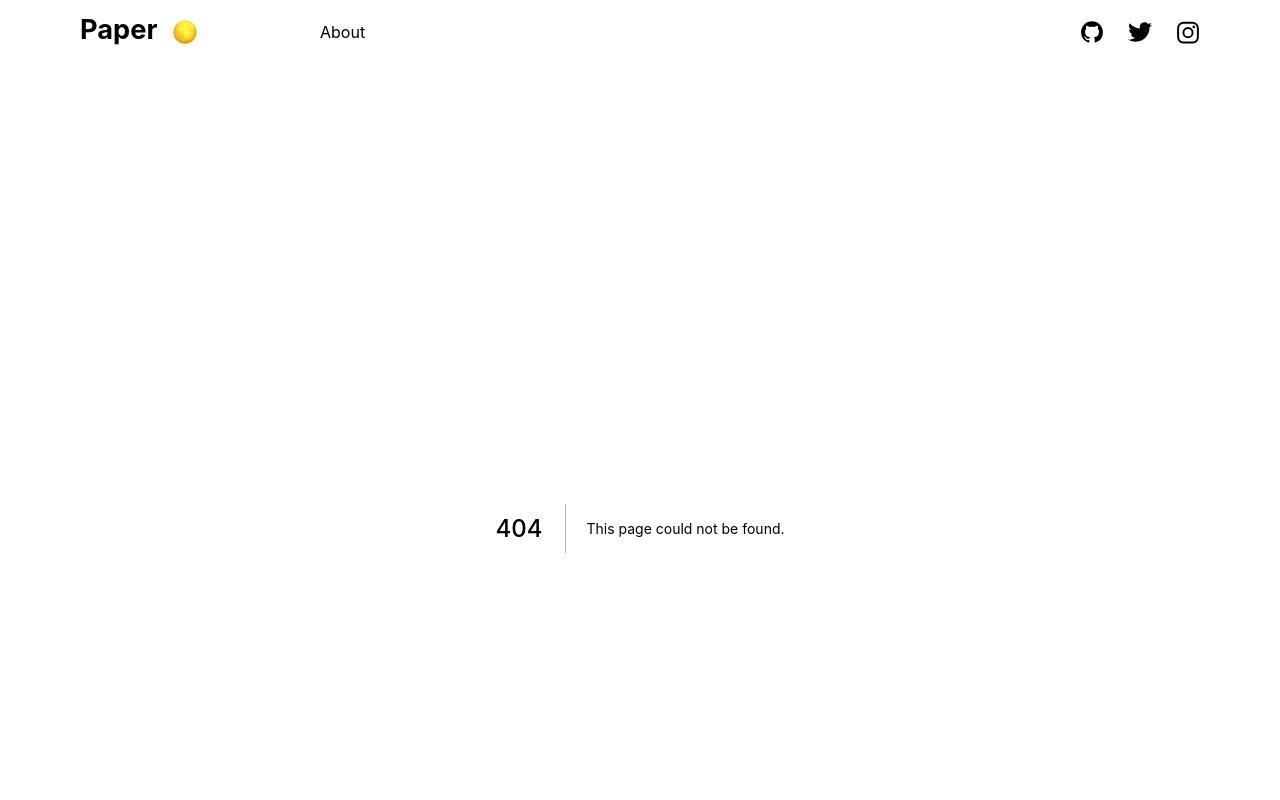
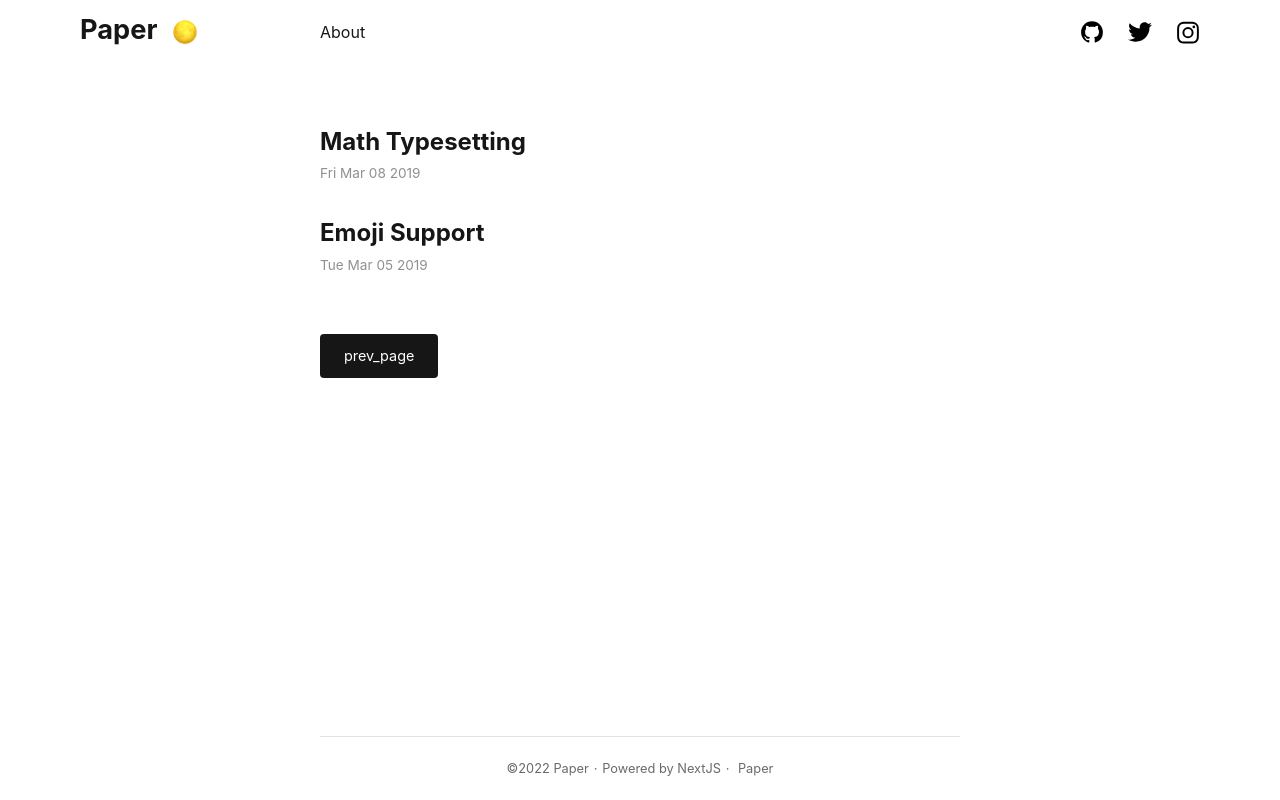
Before and after one commit to raeperd/nextjs-paper, a Next.js app: page /page/2 in a window 1280 px wide. Before the commit this address had no page. Shown: the top 800 px of the page. Built offline with nearby package versions, Linux system fonts and the light colour scheme.

Commit message:
#21 Implements pagination with url parameter

```diff
--- /dev/null
+++ b/components/ArticleListView.tsx
@@ -0,0 +1,65 @@
+import Head from 'next/head';
+import Link from 'next/link';
+import { ArticlePreview } from '../lib/article';
+
+export default function ArticleListView(
+  { siteName, articles, pageNumber, isFirstPage, isLastPage }: ArticleListViewProps,
+) {
+  return (
+    <>
+      <Head>
+        <title>{siteName}</title>
+      </Head>
+      {articles
+        .map((article) => <ArticlePreviewItem article={article} key={article.slug} />)}
+      <nav className="main-nav">
+        {!isFirstPage && (
+          <PrevButton currentPageNumber={pageNumber} />
+        )}
+        {!isLastPage && (
+          <NextButton currentPageNumber={pageNumber} />
+        ) }
+      </nav>
+    </>
+  )
+}
+
+function ArticlePreviewItem({ article }: {article: ArticlePreview}) {
+  return (
+    <article className="post-entry">
+      <h2>{article.title}</h2>
+      <time>{article.date}</time>
+      <Link href={`/articles/${article.slug}`}>
+        {/* eslint-disable-next-line jsx-a11y/anchor-has-content */}
+        <a />
+      </Link>
+    </article>
+  )
+}
+
+function PrevButton({ currentPageNumber }: {currentPageNumber: number}) {
+  const prevPageLink = currentPageNumber === 2 ? '/' : `/page/${currentPageNumber - 1}`
+  return (
+    <Link href={prevPageLink}>
+      {/* eslint-disable-next-line jsx-a11y/anchor-has-content */}
+      <a className="prev">prev_page</a>
+    </Link>
+  )
+}
+
+function NextButton({ currentPageNumber }: {currentPageNumber: number}) {
+  return (
+    <Link href={`/page/${currentPageNumber + 1}`}>
+      {/* eslint-disable-next-line jsx-a11y/anchor-has-content */}
+      <a className="next">next_page</a>
+    </Link>
+  )
+}
+
+type ArticleListViewProps = {
+  siteName: string,
+  articles: ArticlePreview[],
+  pageNumber: number,
+  isFirstPage: boolean,
+  isLastPage: boolean,
+}
--- a/lib/article.ts
+++ b/lib/article.ts
@@ -2,10 +2,21 @@ import { join } from 'path';
 import { readdirSync, readFileSync, statSync } from 'fs';
 import matter from 'gray-matter';
 
-export function getAllArticles(): Article[] {
-  return getAllArticleFiles()
+export function getArticlePreviews(pageNumber: number, pageSize: number): PagedArticlePreview {
+  const articles = getAllArticleFiles()
     .map((file) => readArticle(file))
     .sort((left, right) => new Date(right.date).getTime() - new Date(left.date).getTime())
+  return {
+    articles: articles.slice((pageNumber - 1) * pageSize, pageNumber * pageSize),
+    isFirstPage: pageNumber === 1,
+    isLastPage: pageNumber === Math.ceil(articles.length / pageSize),
+    pageNumber,
+    pageSize,
+  }
+}
+
+export function getNumArticles(): number {
+  return getAllArticleFiles().length
 }
 
 export function getAllArticleSlugs(): string[] {
@@ -23,6 +34,25 @@ export function findFirstArticleBySlug(slugToFind: string): Article {
 
 export function getAboutPageArticle(): Article {
   return readPage('about.md')
+}
+
+export interface Article extends ArticlePreview{
+  tags: string[],
+  content: string
+}
+
+export interface ArticlePreview {
+  slug: string,
+  title: string,
+  date: string,
+}
+
+export interface PagedArticlePreview {
+  articles: ArticlePreview[],
+  pageNumber: number,
+  pageSize: number,
+  isFirstPage: boolean,
+  isLastPage: boolean
 }
 
 const PAGE_DIRECTORY = join(process.cwd(), 'lib', 'content')
@@ -55,11 +85,3 @@ function readFileAsArticle(directory:string, file: string): Article {
     content,
   }
 }
-
-export interface Article {
-  slug: string,
-  title: string,
-  date: string,
-  tags: string[],
-  content: string
-}
--- /dev/null
+++ b/lib/configuration.ts
@@ -0,0 +1,9 @@
+export function getPageSize(): number {
+  return process.env.PAGE_SIZE
+    ? parseInt(process.env.PAGE_SIZE, 10) : 3
+}
+
+export function getSiteName(): string {
+  return process.env.SITE_NAME
+    ? process.env.SITE_NAME : 'Paper'
+}
--- /dev/null
+++ b/pages/page/[pageNumber].tsx
@@ -0,0 +1,50 @@
+import { ArticlePreview, getArticlePreviews, getNumArticles } from '../../lib/article';
+import ArticleListView from '../../components/ArticleListView';
+import { getPageSize, getSiteName } from '../../lib/configuration';
+
+export default function ArticleListPage(
+  { siteName, articles, pageNumber, isFirstPage, isLastPage }: ArticleListPageProps,
+) {
+  return (
+    <ArticleListView
+      siteName={siteName}
+      articles={articles}
+      pageNumber={pageNumber}
+      isFirstPage={isFirstPage}
+      isLastPage={isLastPage}
+    />
+  )
+}
+
+type ArticleListPageProps = {
+  siteName: string,
+  articles: ArticlePreview[],
+  pageNumber: number,
+  isFirstPage: boolean,
+  isLastPage: boolean
+}
+
+export async function getStaticProps({ params }: {params: {pageNumber: string}})
+  : Promise<{ props: ArticleListPageProps }> {
+  const pagedArticles = getArticlePreviews(parseInt(params.pageNumber, 10), getPageSize())
+  return {
+    props: {
+      siteName: getSiteName(),
+      articles: pagedArticles.articles,
+      pageNumber: pagedArticles.pageNumber,
+      isFirstPage: pagedArticles.isFirstPage,
+      isLastPage: pagedArticles.isLastPage,
+    },
+  }
+}
+
+export async function getStaticPaths() {
+  const numPage = Math.ceil(getNumArticles() / getPageSize())
+  return {
+    paths: Array(numPage)
+      .fill(0)
+      .map((_, index) => (index + 1))
+      .map((pageNumber) => ({ params: { pageNumber: pageNumber.toString() } })),
+    fallback: false,
+  }
+}
--- a/public/app.css
+++ b/public/app.css
@@ -291,7 +291,7 @@ img {
     margin-top: 5rem;
 }
 
-.main-nav button {
+.main-nav a {
     font-size: 1.8rem;
     line-height: 5.5rem;
     color: var(--white);
```
Also changed, not shown: pages/index.tsx (+28 -54 lines), 1 other file (tests, documents, lock files or other folders).
